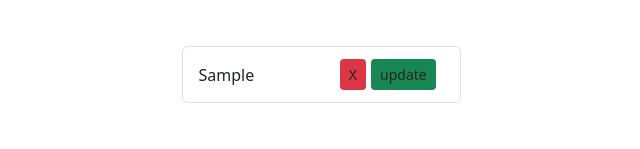
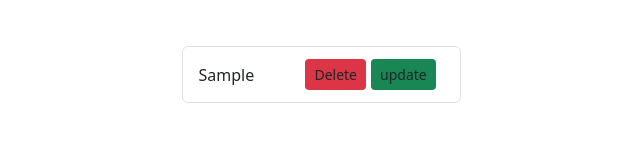
Before and after one commit to artist-del/reactjs-todoList, a React (Vite) app: page / in a window 1280 px wide. Both pictures are taken after typing "Sample" into the empty fields and a click on the button "Save". Shown: the part 144-293 px from the top of the page, without its empty margins (319-959 px from the left). Built offline with nearby package versions, Linux system fonts and the light colour scheme.

Commit message:
Update ListItemComponent.jsx
Change x to Delete

```diff
--- a/src/component/ListItemComponent.jsx
+++ b/src/component/ListItemComponent.jsx
@@ -29,7 +29,7 @@ const ListItemComponent = ({ item, getId, itemUpdate }) => {
                   onClick={() => handleRemove(data.id)}
                   style={{marginRight: "5px"}}
                 >
-                  X
+                  Delete
                 </button>
                 <button
                   className="bg-success btn btn-sm"
```
